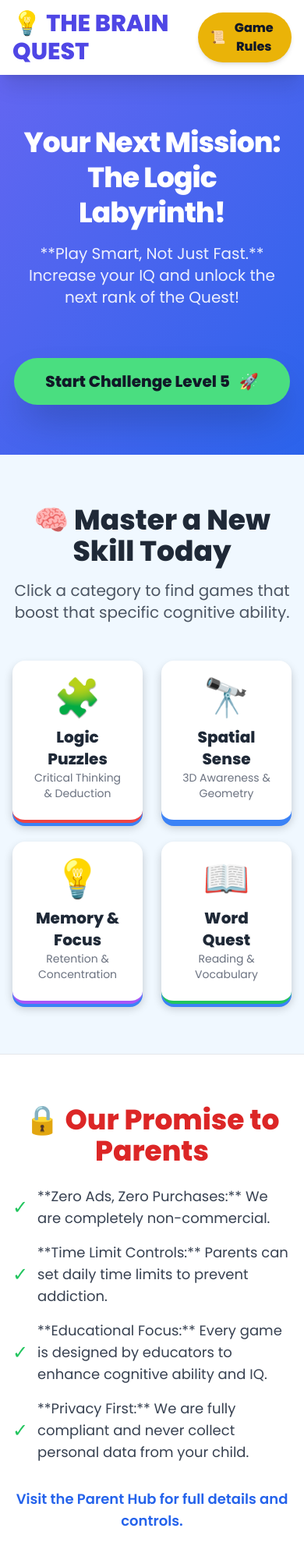
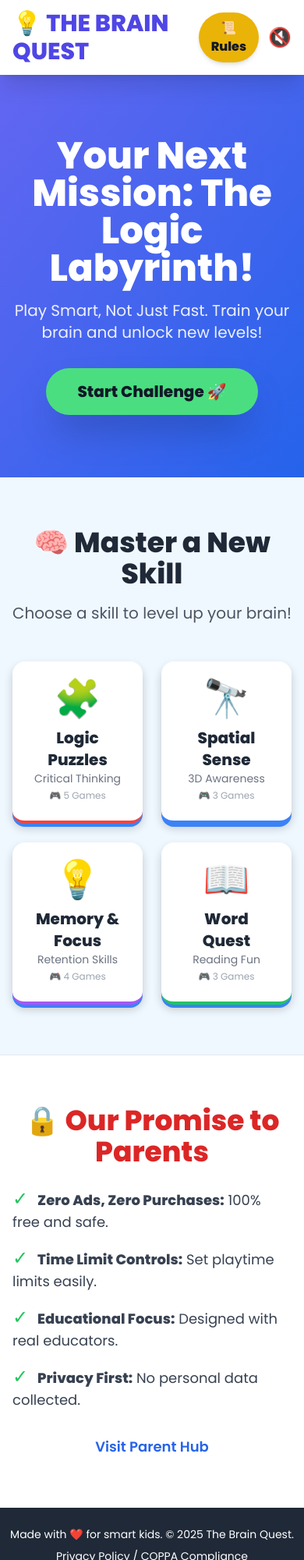
Before and after one commit to Meali76/kid-game-portal, a plain HTML site: page index.html in a window 390 px wide. Shown: the top 2000 px of the page at 78% size. Drawn offline with nearby package versions, Linux system fonts and the light colour scheme.

Commit message:
Refactor index.html for improved structure and styling

```diff
--- a/index.html
+++ b/index.html
@@ -4,164 +4,162 @@
   <meta charset="UTF-8">
   <meta name="viewport" content="width=device-width, initial-scale=1.0">
   <title>The Brain Quest: Safe & Smart Kids Portal</title>
+
+  <!-- Tailwind CSS -->
   <script src="https://cdn.tailwindcss.com"></script>
+
+  <!-- Fonts -->
   <link href="https://fonts.googleapis.com/css2?family=Poppins:wght@400;600;800&display=swap" rel="stylesheet">
+
+  <!-- SEO -->
+  <meta name="description" content="The Brain Quest: A safe, ad-free, educational gaming portal for kids to boost memory, logic, and creativity.">
+  <meta name="keywords" content="kids learning games, brain games for children, logic puzzles for kids, educational fun, child safe games">
+  <meta name="author" content="The Brain Quest">
+
+  <!-- Animations -->
+  <link href="https://unpkg.com/aos@2.3.1/dist/aos.css" rel="stylesheet">
+
   <style>
-        /* Switching to Poppins for a more playful, kid-friendly look */
     body {
       font-family: 'Poppins', sans-serif;
-            background-color: #f0f8ff; /* Soft, light-blue background */
+      background-color: #f0f8ff;
     }
-        /* Custom "pop" shadow for a tactile feel (like a digital toy) */
     .card-pop-shadow {
       box-shadow: 0 4px 0 0 #3b82f6, 0 6px 12px rgba(0, 0, 0, 0.2);
+      transition: transform 0.3s ease-in-out;
     }
     .card-pop-shadow:hover {
       box-shadow: 0 2px 0 0 #1e40af, 0 3px 6px rgba(0, 0, 0, 0.3);
-            transform: translateY(2px); /* Press-down effect */
+      transform: translateY(2px) scale(1.03);
     }
-        html {
-            scroll-behavior: smooth;
-        }
+    html { scroll-behavior: smooth; }
   </style>
+
   <script>
-        // Simple JavaScript for the Rules Modal (Placeholder)
     function toggleRulesModal() {
       document.getElementById('rules-modal').classList.toggle('hidden');
     }
+
+    // Sound Toggle
+    let soundOn = false;
+    const sound = new Audio('assets/sounds/click.mp3');
+    function toggleSound() {
+      soundOn = !soundOn;
+      const btn = document.getElementById('soundToggle');
+      btn.textContent = soundOn ? '🔊' : '🔇';
+      if (soundOn) sound.play();
+    }
   </script>
 </head>
+
 <body class="min-h-screen antialiased">
 
+  <!-- Header -->
   <header class="sticky top-0 z-50 bg-white shadow-xl">
-        <div class="max-w-7xl mx-auto px-4 sm:px-6 lg:px-8 py-3 flex justify-between items-center">
-
-            <a href="#home" class="text-3xl font-extrabold text-indigo-600 hover:text-indigo-800 transition duration-300">
-                <span class="inline-block transform hover:rotate-12 transition duration-300">💡</span> THE BRAIN QUEST
+    <div class="max-w-7xl mx-auto px-4 py-3 flex justify-between items-center">
+      <a href="#home" class="text-3xl font-extrabold text-indigo-600 hover:text-indigo-800 transition">
+        <span class="inline-block transform hover:rotate-12">💡</span> THE BRAIN QUEST
       </a>
-
-            <div class="flex items-center space-x-3 md:space-x-6">
-
-                <button onclick="toggleRulesModal()"
-                        class="px-4 py-2 bg-yellow-500 text-gray-900 font-bold text-base rounded-full shadow-md hover:bg-yellow-400 transition duration-200 focus:outline-none flex items-center">
-                    <span class="mr-1">📜</span> Game Rules
+      <div class="flex items-center space-x-3">
+        <button onclick="toggleRulesModal()" class="px-4 py-2 bg-yellow-500 text-gray-900 font-bold rounded-full shadow-md hover:bg-yellow-400 transition">
+          📜 Rules
         </button>
-
-                <a href="parent-dashboard.html"
-                   class="hidden sm:block text-sm font-semibold text-gray-500 hover:text-red-600 transition duration-200 p-2 rounded-lg border border-transparent hover:border-red-300">
-                    Parent/Safety Hub
-                </a>
+        <button id="soundToggle" onclick="toggleSound()" class="text-2xl">🔇</button>
+        <a href="parent-dashboard.html" class="hidden sm:block text-sm font-semibold text-gray-500 hover:text-red-600 transition">Parent Hub</a>
       </div>
     </div>
   </header>
 
-    <section id="home" class="py-16 md:py-28 text-center bg-indigo-500 text-white relative overflow-hidden">
-        <div class="max-w-5xl mx-auto px-4 relative z-10">
-            <h2 class="text-4xl sm:text-6xl font-black mb-4 leading-tight tracking-tight">
-                Your Next Mission: The Logic Labyrinth!
-            </h2>
-            <p class="text-xl sm:text-2xl font-light opacity-90 mb-8">
-                **Play Smart, Not Just Fast.** Increase your IQ and unlock the next rank of the Quest!
-            </p>
-
-            <a href="#skill-mastery" class="mt-8 inline-block px-10 py-4 bg-green-400 text-gray-900 font-extrabold text-xl rounded-full shadow-2xl hover:bg-green-300 transform hover:scale-105 transition duration-300 card-pop-shadow">
-                Start Challenge Level 5 <span class="ml-2">🚀</span>
+  <!-- Hero Section -->
+  <section id="home" class="py-20 text-center bg-gradient-to-br from-indigo-500 to-blue-600 text-white relative overflow-hidden">
+    <div class="max-w-5xl mx-auto px-4" data-aos="zoom-in">
+      <h2 class="text-5xl sm:text-6xl font-black mb-4">Your Next Mission: The Logic Labyrinth!</h2>
+      <p class="text-xl opacity-90 mb-8">Play Smart, Not Just Fast. Train your brain and unlock new levels!</p>
+      <a href="#skill-mastery" class="inline-block px-10 py-4 bg-green-400 text-gray-900 font-extrabold text-xl rounded-full shadow-2xl hover:bg-green-300 transform hover:scale-105 transition">
+        Start Challenge 🚀
       </a>
     </div>
-        <div class="absolute inset-0 bg-gradient-to-br from-indigo-500 to-blue-600 opacity-90"></div>
   </section>
 
-    <section id="skill-mastery" class="py-16 md:py-24 bg-f0f8ff">
-        <div class="max-w-7xl mx-auto px-4 sm:px-6 lg:px-8">
-            <h3 class="text-4xl font-black text-gray-800 text-center mb-4">
-                🧠 Master a New Skill Today
-            </h3>
-            <p class="text-xl text-gray-600 text-center mb-12">
-                Click a category to find games that boost that specific cognitive ability.
-            </p>
+  <!-- Skill Categories -->
+  <section id="skill-mastery" class="py-16 bg-[#f0f8ff]">
+    <div class="max-w-7xl mx-auto px-4">
+      <h3 class="text-4xl font-black text-gray-800 text-center mb-4" data-aos="fade-down">🧠 Master a New Skill</h3>
+      <p class="text-xl text-gray-600 text-center mb-12">Choose a skill to level up your brain!</p>
 
       <div class="grid grid-cols-2 md:grid-cols-4 gap-6">
-
-                <a href="games/logic-puzzles.html" class="skill-card block p-6 text-center bg-white rounded-2xl card-pop-shadow transition border-b-4 border-red-500">
+        <a href="games/logic-puzzles.html" class="skill-card block p-6 text-center bg-white rounded-2xl card-pop-shadow border-b-4 border-red-500" data-aos="flip-left">
           <div class="text-5xl mb-3">🧩</div>
           <h4 class="text-xl font-extrabold text-gray-800">Logic Puzzles</h4>
-                    <p class="text-sm text-gray-500">Critical Thinking & Deduction</p>
+          <p class="text-sm text-gray-500">Critical Thinking</p>
+          <p class="text-xs text-gray-400 mt-1">🎮 5 Games</p>
         </a>
 
-                <a href="games/spatial-games.html" class="skill-card block p-6 text-center bg-white rounded-2xl card-pop-shadow transition border-b-4 border-blue-500">
+        <a href="games/spatial-games.html" class="block p-6 text-center bg-white rounded-2xl card-pop-shadow border-b-4 border-blue-500" data-aos="flip-left">
           <div class="text-5xl mb-3">🔭</div>
           <h4 class="text-xl font-extrabold text-gray-800">Spatial Sense</h4>
-                    <p class="text-sm text-gray-500">3D Awareness & Geometry</p>
+          <p class="text-sm text-gray-500">3D Awareness</p>
+          <p class="text-xs text-gray-400 mt-1">🎮 3 Games</p>
         </a>
 
-                <a href="games/memory-games.html" class="skill-card block p-6 text-center bg-white rounded-2xl card-pop-shadow transition border-b-4 border-purple-500">
+        <a href="games/memory-games.html" class="block p-6 text-center bg-white rounded-2xl card-pop-shadow border-b-4 border-purple-500" data-aos="flip-left">
           <div class="text-5xl mb-3">💡</div>
           <h4 class="text-xl font-extrabold text-gray-800">Memory & Focus</h4>
-                    <p class="text-sm text-gray-500">Retention & Concentration</p>
+          <p class="text-sm text-gray-500">Retention Skills</p>
+          <p class="text-xs text-gray-400 mt-1">🎮 4 Games</p>
         </a>
 
-                <a href="games/literacy-games.html" class="skill-card block p-6 text-center bg-white rounded-2xl card-pop-shadow transition border-b-4 border-green-500">
+        <a href="games/literacy-games.html" class="block p-6 text-center bg-white rounded-2xl card-pop-shadow border-b-4 border-green-500" data-aos="flip-left">
           <div class="text-5xl mb-3">📖</div>
           <h4 class="text-xl font-extrabold text-gray-800">Word Quest</h4>
-                    <p class="text-sm text-gray-500">Reading & Vocabulary</p>
+          <p class="text-sm text-gray-500">Reading Fun</p>
+          <p class="text-xs text-gray-400 mt-1">🎮 3 Games</p>
         </a>
-
       </div>
     </div>
   </section>
 
-    <section id="about-us" class="py-16 md:py-20 bg-white border-t border-gray-200">
-        <div class="max-w-4xl mx-auto px-4 sm:px-6 lg:px-8 text-center">
-            <h3 class="text-4xl font-extrabold text-red-600 mb-6">
-                🔒 Our Promise to Parents
-            </h3>
+  <!-- Parent Safety Section -->
+  <section id="about-us" class="py-16 bg-white border-t border-gray-200">
+    <div class="max-w-4xl mx-auto px-4 text-center" data-aos="fade-up">
+      <h3 class="text-4xl font-extrabold text-red-600 mb-6">🔒 Our Promise to Parents</h3>
       <div class="space-y-4 text-left text-lg text-gray-700">
-                <p class="flex items-center">
-                    <span class="text-green-500 text-2xl mr-3">✓</span> **Zero Ads, Zero Purchases:** We are completely non-commercial.
-                </p>
-                <p class="flex items-center">
-                    <span class="text-green-500 text-2xl mr-3">✓</span> **Time Limit Controls:** Parents can set daily time limits to prevent addiction.
-                </p>
-                <p class="flex items-center">
-                    <span class="text-green-500 text-2xl mr-3">✓</span> **Educational Focus:** Every game is designed by educators to enhance cognitive ability and IQ.
-                </p>
-                <p class="flex items-center">
-                    <span class="text-green-500 text-2xl mr-3">✓</span> **Privacy First:** We are fully compliant and never collect personal data from your child.
-                </p>
-                <p class="text-center pt-4 font-semibold text-gray-800">
-                    <a href="parent-dashboard.html" class="text-blue-600 hover:underline">Visit the Parent Hub for full details and controls.</a>
+        <p><span class="text-green-500 text-2xl mr-3">✓</span><b>Zero Ads, Zero Purchases:</b> 100% free and safe.</p>
+        <p><span class="text-green-500 text-2xl mr-3">✓</span><b>Time Limit Controls:</b> Set playtime limits easily.</p>
+        <p><span class="text-green-500 text-2xl mr-3">✓</span><b>Educational Focus:</b> Designed with real educators.</p>
+        <p><span class="text-green-500 text-2xl mr-3">✓</span><b>Privacy First:</b> No personal data collected.</p>
+        <p class="text-center pt-4 font-semibold">
+          <a href="parent-dashboard.html" class="text-blue-600 hover:underline">Visit Parent Hub</a>
         </p>
       </div>
     </div>
   </section>
 
-    <footer id="footer" class="bg-gray-800 py-6">
-        <div class="max-w-7xl mx-auto px-4 sm:px-6 lg:px-8 text-center text-white text-sm font-light">
-            <p>Made with <span class="text-red-500">❤️</span> for smart kids. &copy; 2024 The Brain Quest.</p>
-            <p class="mt-2">
-                <a href="privacy-policy.html" class="hover:text-yellow-400 underline">Privacy Policy / COPPA Compliance</a>
-            </p>
-        </div>
+  <!-- Footer -->
+  <footer class="bg-gray-800 py-6 text-center text-white text-sm">
+    <p>Made with <span class="text-red-500">❤️</span> for smart kids. © 2025 The Brain Quest.</p>
+    <p class="mt-2"><a href="privacy-policy.html" class="hover:text-yellow-400 underline">Privacy Policy / COPPA Compliance</a></p>
   </footer>
 
-
+  <!-- Rules Modal -->
   <div id="rules-modal" class="fixed inset-0 bg-black bg-opacity-50 flex items-center justify-center z-50 hidden">
-        <div class="bg-white p-8 rounded-2xl max-w-lg w-full card-pop-shadow border-4 border-indigo-600">
-            <h4 class="text-3xl font-black text-indigo-600 mb-4 flex items-center justify-center">
-                <span class="mr-3">⭐</span> Our Fun Rules <span class="ml-3">⭐</span>
-            </h4>
-            <div class="space-y-4 text-lg text-gray-700 font-semibold">
-                <p class="flex items-start">1. **Be a Brain Champ!** We play to learn new things and solve hard puzzles.</p>
-                <p class="flex items-start">2. **No Rushing!** Take your time. Smart answers beat fast answers.</p>
-                <p class="flex items-start">3. **It’s All Free!** You never need a wallet here. Just your awesome brain!</p>
-                <p class="flex items-start">4. **No Strangers!** This is a safe place. You only talk to the friendly characters.</p>
-            </div>
-            <button onclick="toggleRulesModal()"
-                    class="mt-6 w-full py-3 bg-red-500 text-white font-bold text-lg rounded-xl shadow-lg hover:bg-red-600 transition duration-200">
-                Got It! Let's Play!
-            </button>
+    <div class="bg-white p-8 rounded-2xl max-w-lg w-full border-4 border-indigo-600">
+      <h4 class="text-3xl font-black text-indigo-600 mb-4 text-center">⭐ Game Rules ⭐</h4>
+      <ul class="space-y-4 text-lg text-gray-700 font-semibold text-left">
+        <li>1️⃣ <b>Be a Brain Champ!</b> Play to learn and think deeply.</li>
+        <li>2️⃣ <b>No Rushing!</b> Smart beats fast.</li>
+        <li>3️⃣ <b>It’s All Free!</b> You only need your brain.</li>
+        <li>4️⃣ <b>Stay Safe!</b> No chatting, no strangers.</li>
+      </ul>
+      <button onclick="toggleRulesModal()" class="mt-6 w-full py-3 bg-red-500 text-white font-bold rounded-xl hover:bg-red-600 transition">Got It! Let’s Play!</button>
     </div>
   </div>
 
+  <!-- Animation Library -->
+  <script src="https://unpkg.com/aos@2.3.1/dist/aos.js"></script>
+  <script>
+    AOS.init({ duration: 800, once: true });
+  </script>
+
 </body>
 </html>
```
Lines whose indentation alone changed are shown as unchanged.
